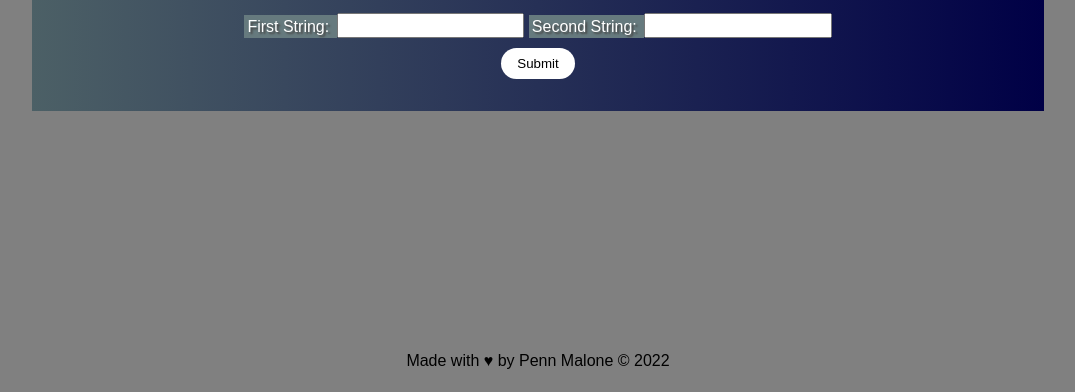
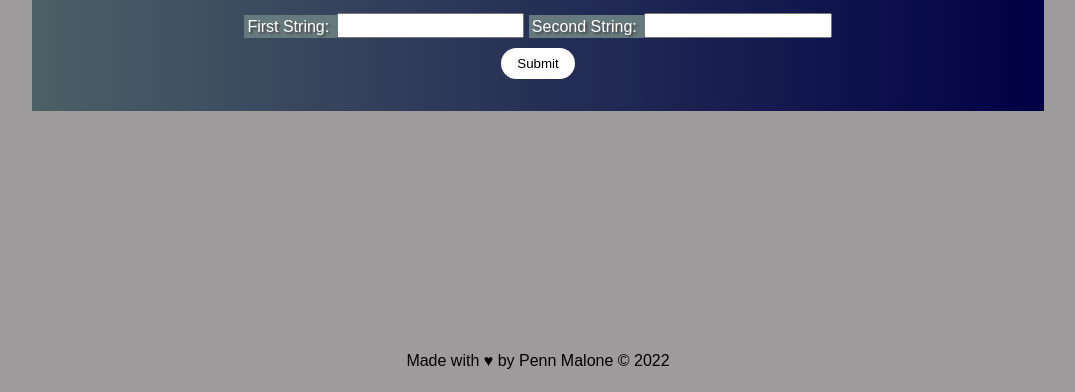
Before and after one commit to Payne680/Isomorphic-Strings, a plain HTML site: page index.html in a window 1280 px wide. Shown: the part 408-800 px from the top of the page, without its empty margins (102-1177 px from the left). Drawn offline with Linux system fonts and the light colour scheme.

Commit message:
Carrying out some changes in my css file

```diff
--- a/asset/styles/style.css
+++ b/asset/styles/style.css
@@ -5,7 +5,7 @@
 body {
   font-family: sans-serif;
   margin: 0;
-  background-color: #808080;
+  background-color: #9d9b9b;
 }
 
 h1,
```
